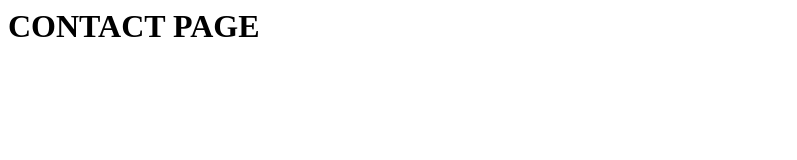
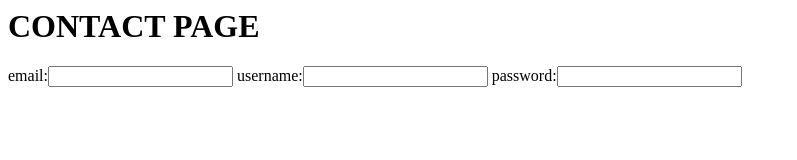
Before and after one commit to umuhirevalantechofour-cpu/Git_hub, a plain HTML site: page contact.html in a window 1280 px wide. Shown: the whole page, without its empty margins (0-797 px from the left). Drawn offline with Linux system fonts and the light colour scheme.

Commit message:
form
form

```diff
--- a/contact.html
+++ b/contact.html
@@ -3,6 +3,13 @@
     <title>CONTACT</title>
 
     <H1>CONTACT PAGE</H1>
+    <form method="" action="">
+email:<input type="email" name="name">
+
+username:<input type="text" name="name">
+password:<input type="password" name="name">
+
+    </form>
   </body>
 
 </html>
```
